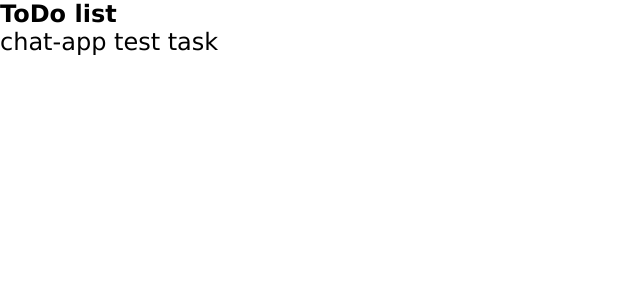
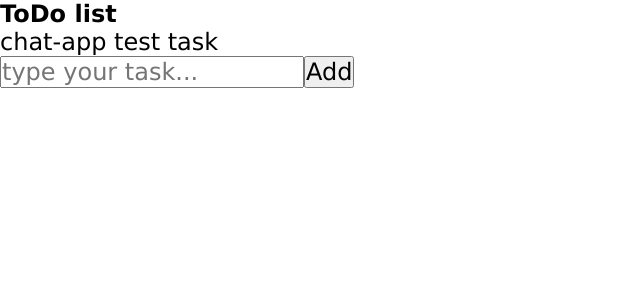
Before and after one commit to xschar/todo-chat-app, a React app: page / in a window 1280 px wide. Shown: the top 300 px of the page, without its empty margins (0-640 px from the left). Built offline with nearby package versions, Linux system fonts and the light colour scheme.

Commit message:
feat: create AddTask

```diff
--- /dev/null
+++ b/src/components/addTask/index.tsx
@@ -0,0 +1,16 @@
+import React from "react";
+
+export const AddTask: React.FC = () => {
+  return(
+    <form>
+      <input
+        type="text"
+        placeholder="type your task..."
+        aria-label="Text input"
+      />
+      <button>
+        Add
+      </button>
+    </form>
+  )
+}
--- a/src/components/app/index.tsx
+++ b/src/components/app/index.tsx
@@ -1,9 +1,12 @@
 import React from "react"
 import "styles/global.css"
 import { Layout } from "components/layout"
+import { AddTask } from "components/addTask"
 
 export const App: React.FC = () => {
   return (
-    <Layout></Layout>
+    <Layout>
+      <AddTask />
+    </Layout>
   )
 }
```
